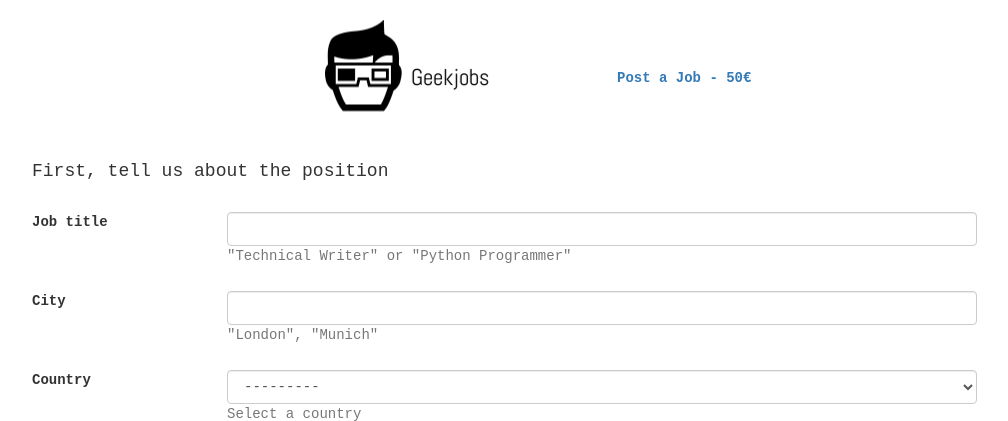
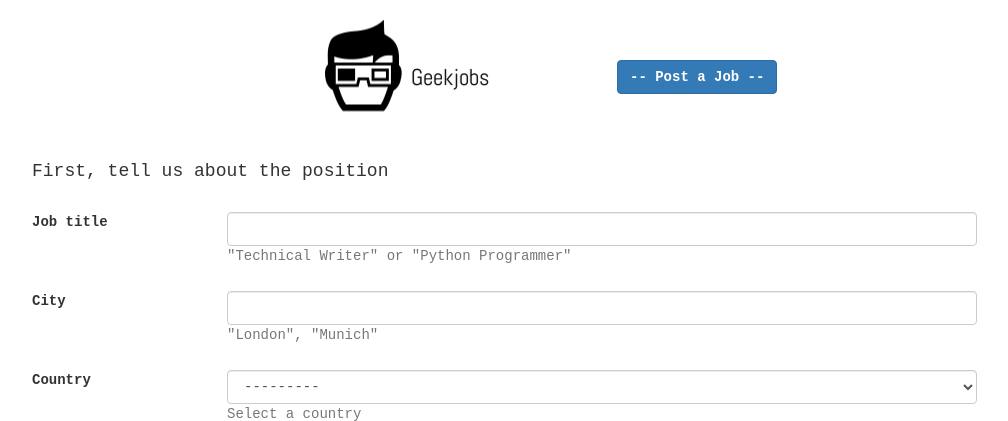
Before and after one commit to paconte/geekjobs, a Django app: template geekjobs/templates/new.html in a window 1280 px wide. Shown: the top 421 px of the page, without its empty margins (38-1046 px from the left). Run offline with Django 3.2, Linux system fonts and the light colour scheme; the template is opened without the code that fills it: values that come from a table or form of the project are taken from there, others are empty; parts of the project's set-up code (start-up, migrations or seed data) failed here and were passed over; some libraries are stand-ins or nearby versions.

Commit message:
Change the style of post-a-job link to a button style.

```diff
--- a/geekjobs/templates/base.html
+++ b/geekjobs/templates/base.html
@@ -35,8 +35,8 @@
             </a>
         </div>
 
-        <div class="col-md-6" style="padding-top: 48px;">
-            <a href="{% url 'new' %}"><strong>{% trans "Post a Job - 50€" %}</strong></a>
+        <div class="col-md-6" style="padding-top: 40px;">
+            <a class="btn btn-primary" href="{% url 'new' %}"><strong>{% trans "-- Post a Job --" %}</strong></a>
         </div>
     </div>
 
```
